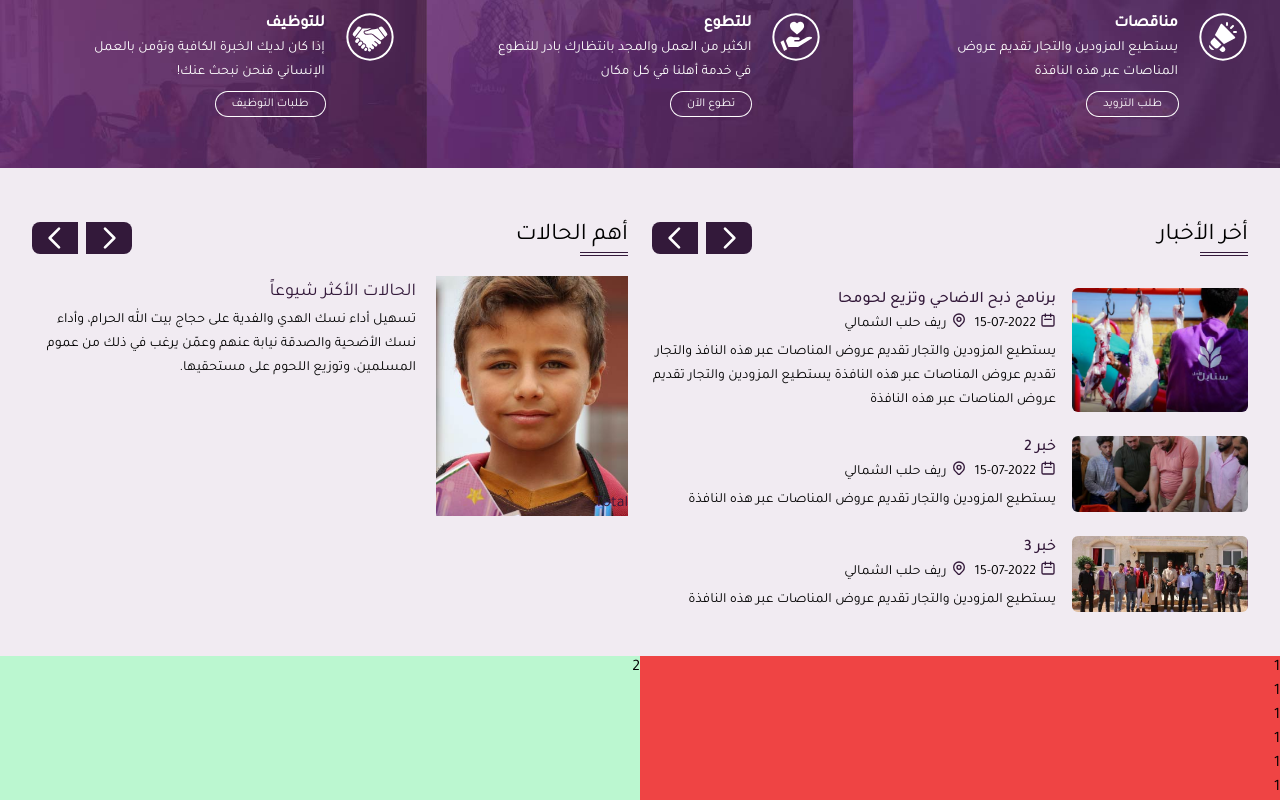
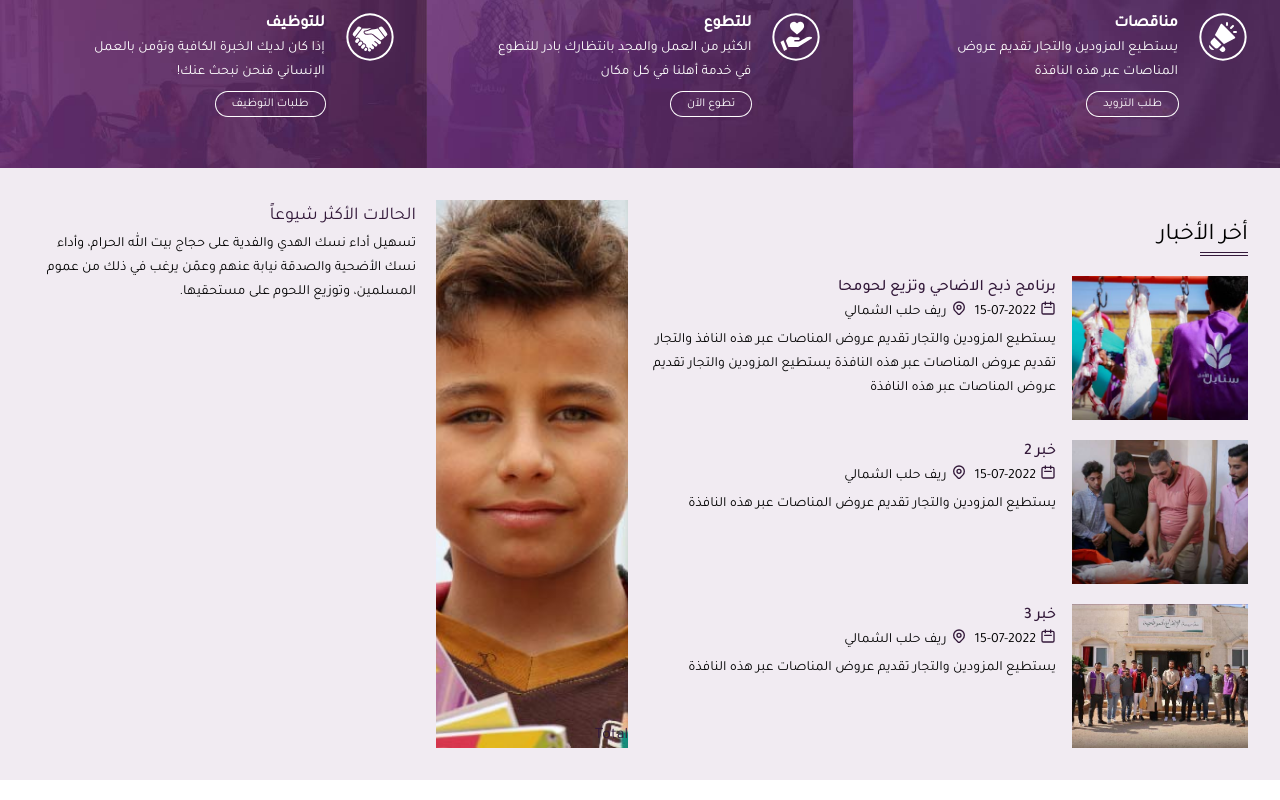
Before and after one commit to m-aljamal/sanabel-client, a Next.js app: page / in a window 1280 px wide. Shown: the part 840-1640 px from the top of the page. Built offline with nearby package versions, Linux system fonts and the light colour scheme.

Commit message:
case added

```diff
--- a/src/components/LatestSwiperContainer.jsx
+++ b/src/components/LatestSwiperContainer.jsx
@@ -7,6 +7,7 @@ import "swiper/css/autoplay";
 import "swiper/css/navigation";
 import "swiper/css/effect-fade";
 import SwipArrows from "@/components/SwipArrows";
+import Title from "./Title";
 SwiperCore.use([Navigation]);
 
 const LatestSwiperContainer = ({ children, sectionTitle, ...props }) => {
@@ -15,13 +16,7 @@ const LatestSwiperContainer = ({ children, sectionTitle, ...props }) => {
   return (
     <section>
       <div className="flex justify-between py-5 items-center ">
-        <div>
-          <h1 className="text-2xl">{sectionTitle}</h1>
-          <div className=" space-y-[2px]">
-            <div className="w-12 h-[1px]  bg-primaryPurple"></div>
-            <div className="w-12 h-[1px]  bg-primaryPurple"></div>
-          </div>
-        </div>
+        <Title title={sectionTitle} />
         <SwipArrows
           arrowsStyle="flex space-x-2"
           nextClass="latest-next"
@@ -49,7 +44,6 @@ const LatestSwiperContainer = ({ children, sectionTitle, ...props }) => {
         modules={[Autoplay, EffectFade]}
         effect="fade"
         dir="ltr"
-
       >
         <main className=" relative">{children}</main>
       </Swiper>
--- /dev/null
+++ b/src/components/Title.jsx
@@ -0,0 +1,15 @@
+import React from "react";
+
+const Title = ({ title }) => {
+  return (
+    <div>
+      <h1 className="text-2xl">{title}</h1>
+      <div className=" space-y-[2px]">
+        <div className="w-12 h-[1px]  bg-primaryPurple"></div>
+        <div className="w-12 h-[1px]  bg-primaryPurple"></div>
+      </div>
+    </div>
+  );
+};
+
+export default Title;
--- a/src/components/homePage/Latest.jsx
+++ b/src/components/homePage/Latest.jsx
@@ -8,7 +8,7 @@ const Latest = () => {
   return (
     <section className="bg-primaryWhite py-8">
       <Container>
-        <div className="    grid md:grid-cols-2 grid-cols-1 gap-6   " >
+        <div className=" grid md:grid-cols-2 grid-cols-1 gap-6   " >
           <LatestNews />
           <MostCases />
         </div>
--- a/src/components/homePage/LatestNews.jsx
+++ b/src/components/homePage/LatestNews.jsx
@@ -6,6 +6,7 @@ import Image from "next/image";
 import clsx from "clsx";
 import { LocationMarkerIcon, CalendarIcon } from "@heroicons/react/outline";
 import Link from "next/link";
+import Title from "../Title";
 const data = [
   {
     id: 1,
@@ -70,74 +71,15 @@ const data = [
       },
     },
   },
-  {
-    id: 4,
-    slug: "news-4",
-    link: "/",
-    date: "15-07-2022",
-    image: "/images/news-2.jpg",
-    text: {
-      "ar-SA": {
-        title: "خبر 4",
-        location: "ريف حلب الشمالي",
-        description: "يستطيع الم هذه النافذة",
-      },
-      "en-US": {
-        title: "Tender for the purchase of agricultural products",
-        location: "Riyad al-Shamal",
-        description:
-          "The suppliers and traders can offer their offers through this window",
-      },
-    },
-  },
-  {
-    id: 5,
-    slug: "news-5",
-    link: "/",
-    date: "15-07-2022",
-    image: "/images/news-3.jpg",
-    text: {
-      "ar-SA": {
-        title: "خبر 5",
-        location: "ريف حلب الشمالي",
-        description:
-          "يستطيع المزودين والتجار تقديم عروض المناصات عبر هذه النافذة",
-      },
-      "en-US": {
-        title: "Tender for the purchase of agricultural products",
-        location: "Riyad al-Shamal",
-        description:
-          "The suppliers and traders can offer their offers through this window",
-      },
-    },
-  },
-  {
-    id: 6,
-    slug: "news-6",
-    link: "/",
-    date: "15-07-2022",
-    image: "/images/news-1.jpg",
-    text: {
-      "ar-SA": {
-        title: "خبر 6",
-        location: "ريف حلب الشمالي",
-        description:
-          "يستطيع المزودين والتجار تقديم عروض المناصات عبر هذه النافذة",
-      },
-      "en-US": {
-        title: "Tender for the purchase of agricultural products",
-        location: "Riyad al-Shamal",
-        description:
-          "The suppliers and traders can offer their offers through this window",
-      },
-    },
-  },
 ];
 
 const LatestNews = () => {
   return (
     <section>
-      <LatestSwiperContainer
+      <div className="py-5">
+        <Title title="أخر الأخبار" />
+      </div>
+      {/* <LatestSwiperContainer
         sectionTitle="أخر الأخبار"
         spaceBetween={20}
         slidesPerView={1}
@@ -152,7 +94,12 @@ const LatestNews = () => {
             <News key={item.id} {...item} />
           ))}
         </SwiperSlide>
-      </LatestSwiperContainer>
+      </LatestSwiperContainer> */}
+      <div className="space-y-5">
+        {data.map((news) => (
+          <News key={news.id} {...news} />
+        ))}
+      </div>
     </section>
   );
 };
@@ -163,23 +110,20 @@ const News = ({ date, image, text, id, slug }) => {
   const { locale } = useRouter();
   const { title, location, description } = text[locale];
   return (
-    <div
-      className={clsx("bg-primaryWhite py-3  ")}
-      style={{ direction: "rtl" }}
-    >
+    <div className={clsx("bg-primaryWhite ")} style={{ direction: "rtl" }}>
       <Link href={`/news/${slug}`}>
         <a className="lg:flex   gap-4 ">
-          <div className="relative flex-shrink-0  lg:w-44  h-40z   ">
+          <div className="relative flex-shrink-0  lg:w-44  lg:h-36 h-60   ">
             <Image
               src={image}
               layout="fill"
               objectFit="cover"
               alt="news"
-              className="w-full h-full rounded-md"
+              className="w-full h-full"
             />
           </div>
           <div className="w-full mt-4 lg:mt-0">
-            <h2 className="text-md text-primaryPurple font-medium">{title}</h2>
+            <h2 className="text-md text-primaryPurple font-medium ">{title}</h2>
             <div className="flex gap-2 items-center">
               <div className="flex gap-1 ">
                 <CalendarIcon className="w-4 h-4 text-primaryPurple" />
--- a/src/components/homePage/MostCases.jsx
+++ b/src/components/homePage/MostCases.jsx
@@ -61,18 +61,8 @@ const data = [
 
 const MostCases = () => {
   return (
-    <div className="">
-      <LatestSwiperContainer
-        sectionTitle="أهم الحالات"
-        spaceBetween={20}
-        slidesPerView={1}
-      >
-        {data.map((item) => (
-          <SwiperSlide key={item.id}>
-            <Case key={item.id} {...item} />
-          </SwiperSlide>
-        ))}
-      </LatestSwiperContainer>
+    <div className=" bg-red-200  relative ">
+      <Case {...data[0]} />
     </div>
   );
 };
@@ -83,8 +73,8 @@ const Case = ({ id, total, paid, image, text }) => {
   const { locale } = useRouter();
   const { title, description } = text[locale];
   return (
-    <div className="bg-primaryWhite flex  gap-5" style={{ direction: "rtl" }}>
-      <div className=" relative h-60  w-1/2 ">
+    <div className="bg-primaryWhite flex  gap-5 h-full " style={{ direction: "rtl" }}>
+      <div className=" relative    w-1/2 ">
         <Image src={image} layout="fill" objectFit="cover" />
         <div className=" absolute z-50 text-white bottom-0   right-0 left-0 ">
           <p className="text-primaryPurple">Total</p>
@@ -93,7 +83,6 @@ const Case = ({ id, total, paid, image, text }) => {
       <div className="w-full">
         <h2 className="text-primaryPurple text-lg">{title}</h2>
         <p className="text-sm">{description}</p>
-
       </div>
     </div>
   );
--- a/src/pages/index.jsx
+++ b/src/pages/index.jsx
@@ -19,19 +19,6 @@ export default function Home() {
         <Hero />
         <JoinUs />
         <Latest />
-        <div  className="grid grid-cols-2">
-          <div className="bg-red-500">
-        <p>1</p>
-        <p>1</p>
-        <p>1</p>
-        <p>1</p>
-        <p>1</p>
-        <p>1</p>
-          </div>
-          <div className="bg-green-200">
-            2
-          </div>
-        </div>
       </main>
     </>
   );
```
Also changed, not shown: src/styles/globals.css (+2 -5 lines).
